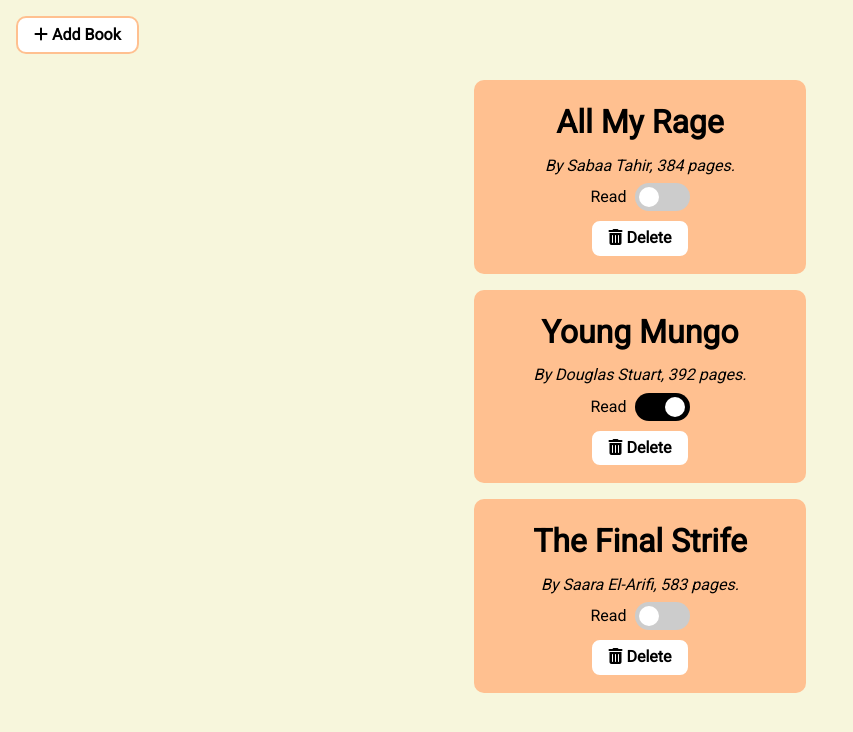
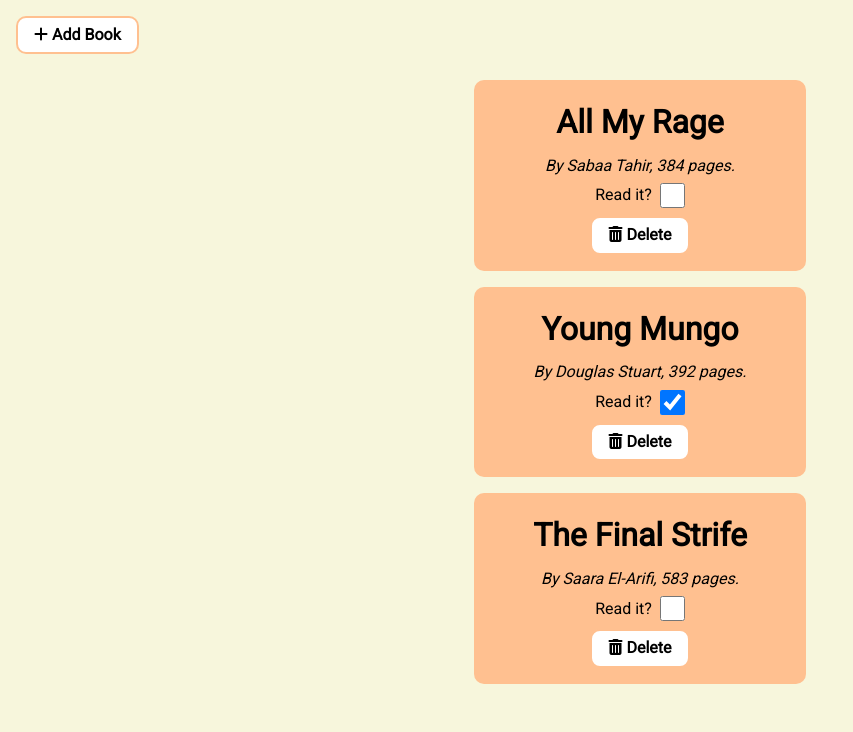
Before and after one commit to Aviscad/library, a plain HTML site: page index.html in a window 1280 px wide. Shown: the whole page, without its empty margins (0-853 px from the left). Drawn offline with Linux system fonts and the light colour scheme.

Commit message:
Changes on update read book

```diff
--- a/css/style.css
+++ b/css/style.css
@@ -52,6 +52,10 @@ button{
 button:hover {
     border: 2px solid #000;
 }
+input[type="checkbox"]{
+    width: 25px;
+    height: 25px;
+}
 .delete:hover {
     border: 2px solid rgb(255, 0, 0);
 }
@@ -70,8 +74,14 @@ button:hover {
     opacity: 0;
     pointer-events: none;
 }
+.chk-container{
+    display: flex;
+    align-items: center;
+    gap: .5rem;
+}
 .fa-times{
     cursor: pointer;
+    padding: .5rem;
     font-size: 1.75rem;
 }
 .fa-times:hover{
@@ -112,64 +122,7 @@ button:hover {
     background-color: var(--main-color);
     color: white;
 }
-/* SWITCH STYLES */
-.check-container{
-    display: flex;
-    align-items: center;
-    gap:.5rem;
-}
-.switch {
-    position: relative;
-    display: inline-block;
-    width: 55px;
-    height: 28px;
-  }
-  .switch input {
-    opacity: 0;
-    width: 0;
-    height: 0;
-  }
-  .slider {
-    position: absolute;
-    cursor: pointer;
-    top: 0;
-    left: 0;
-    right: 0;
-    bottom: 0;
-    background-color: #ccc;
-    -webkit-transition: .4s;
-    transition: .4s;
-  }
-  .slider:before {
-    position: absolute;
-    content: "";
-    height: 20px;
-    width: 20px;
-    left: 4px;
-    bottom: 4px;
-    background-color: white;
-    -webkit-transition: .4s;
-    transition: .4s;
-  }
-  input:checked + .slider {
-    background-color: #000;
-  }
-  input:focus + .slider {
-    box-shadow: 0 0 1px #000000;
-  }
-  input:checked + .slider:before {
-    -webkit-transform: translateX(26px);
-    -ms-transform: translateX(26px);
-    transform: translateX(26px);
-  }
-  /* Rounded sliders */
-  .slider.round {
-    border-radius: 34px;
-  }
-  .slider.round:before {
-    border-radius: 50%;
-  }
-/* --------------*/
+
 #form-submit{
     background-color: var(--secundary-color);
     padding: 1rem 2.5rem;
--- a/index.html
+++ b/index.html
@@ -32,10 +32,7 @@
                 </fieldset>
                 <fieldset>
                     <label for="read">Have you read it?</label>
-                    <label class="switch">
-                        <input type="checkbox" name="read" id="read">
-                        <span class="slider round"></span>
-                    </label>
+                    <input type="checkbox" name="read" id="read">
                 </fieldset>
                 <fieldset>
                     <button type="submit" id="save-book"><i class="far fa-save"></i> Save</button>
@@ -43,10 +40,6 @@
             </form>
         </div>
     </main>
-
-
-    <!-- https://www.w3schools.com/howto/tryit.asp?filename=tryhow_css_switch -->
-
     <script src="./js/script.js"></script>
 </body>
 </html>
--- a/js/script.js
+++ b/js/script.js
@@ -24,30 +24,19 @@ function showBooks() {
       chkRead = document.createElement("input"),
       h1Title = document.createElement("h1"),
       divDecription = document.createElement("div"),
-      buttonRead = document.createElement("button"),
       label = document.createElement("label"),
-      span = document.createElement("span"),
-      checkContainer = document.createElement("div"),
       buttonDelete = document.createElement("button");
 
     chkRead.setAttribute("type", "checkbox");
     chkRead.classList.add("read-checkbox");
     buttonDelete.classList.add("delete");
     bookItem.classList.add("book-card");
-
-    label.classList.add("switch");
-    span.classList.add("slider");
-    span.classList.add("round");
-    label.appendChild(chkRead);
-    label.appendChild(span);
-    checkContainer.textContent = "Read";
-    checkContainer.classList.add("check-container");
-    checkContainer.appendChild(label);
+    label.classList.add("chk-container");
+    label.textContent = "Read it?";
 
     chkRead.onclick = (e) => {
       editReadState(e);
     };
-
     buttonDelete.classList.add("delete");
     buttonDelete.onclick = (e) => {
       deleteBook(e);
@@ -58,27 +47,26 @@ function showBooks() {
 
     h1Title.textContent = myLibrary[i].title;
     divDecription.textContent = `By ${myLibrary[i].author}, ${myLibrary[i].pages} pages.`;
-    buttonRead.textContent = "Read";
     buttonDelete.innerHTML = "<i class='fas fa-trash-alt'></i> Delete";
 
     bookItem.appendChild(h1Title);
     h1Title.classList.add("book-card_title");
     bookItem.appendChild(divDecription);
     divDecription.classList.add("book-card_description");
-    bookItem.appendChild(checkContainer);
+    label.appendChild(chkRead);
+    bookItem.appendChild(label);
     bookItem.appendChild(buttonDelete);
     booksInfo.appendChild(bookItem);
   }
 }
 const editReadState = (e) => {
-  let title =
-    e.target.parentElement.parentElement.parentElement.children[0].textContent;
-  // currentCheckbox = e.target.parentElement.children[2].checked;
-  for (let i = 0; i < myLibrary.length; i++) {
-    if (myLibrary[i].title == title) {
-      console.log(myLibrary[i]);
-    }
-  }
+  let title = e.target.parentElement.parentElement.children[0].textContent,
+    currentCheckbox = e.target.parentElement.children[0].checked;
+
+  console.log(currentCheckbox);
+  myLibrary.forEach((book) => {
+    book.title == title ? (book.read = currentCheckbox) : book.read;
+  });
   showBooks();
 };
 const deleteBook = (e) => {
```
